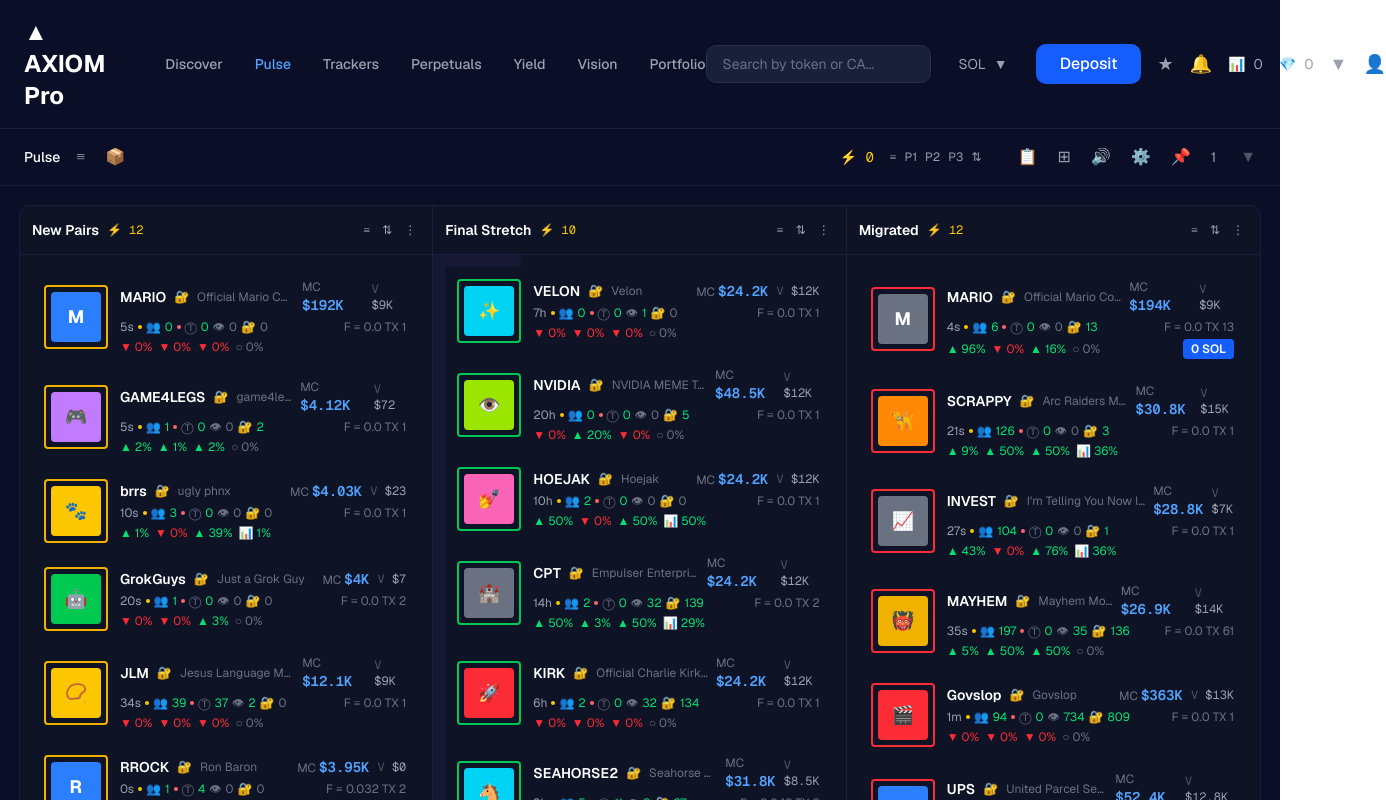
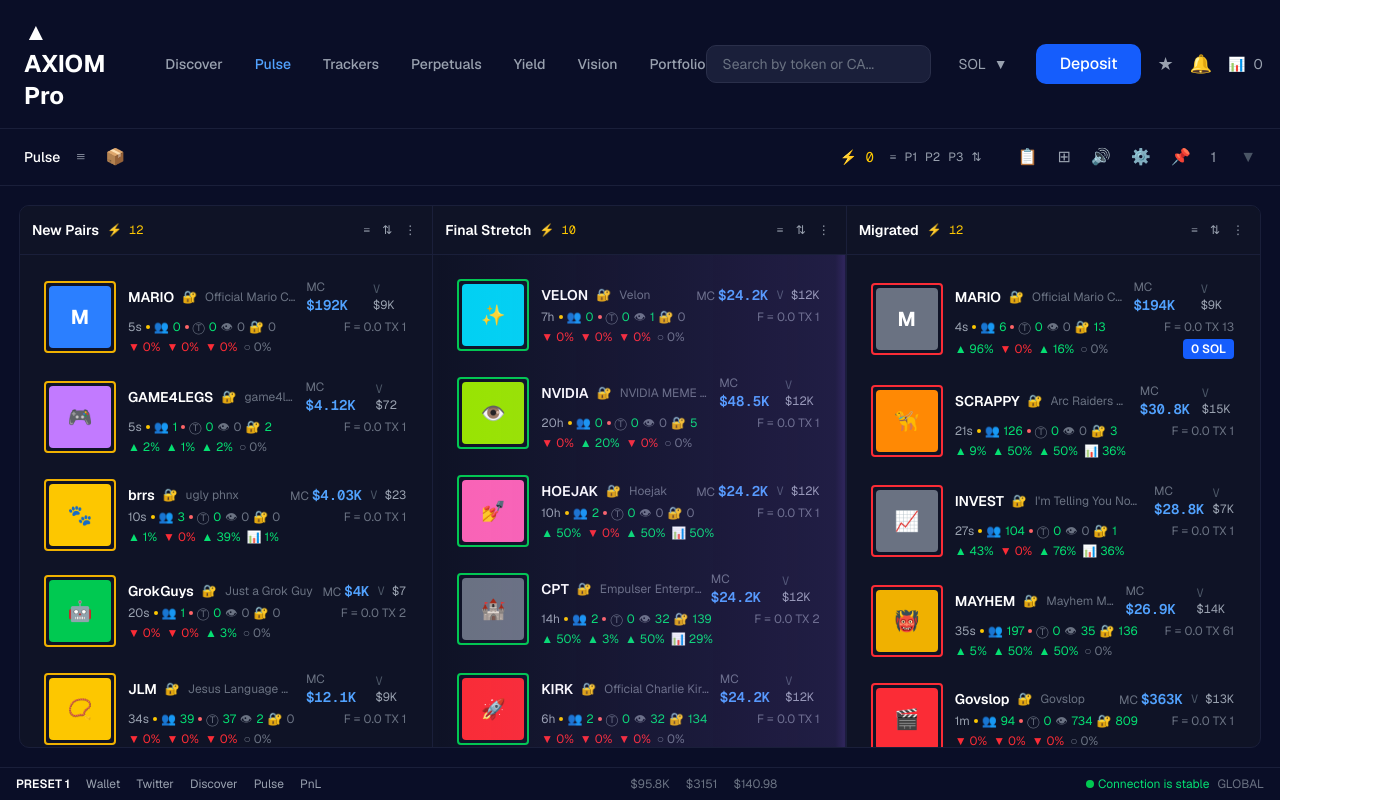
Before and after one commit to NysaPahari/Token-trading-table_Axiom, a Next.js app: page / in a window 1280 px wide. Shown: the top 800 px of the page, 1386 px wide, since content can reach past the window. Built offline with nearby package versions, Linux system fonts and the light colour scheme.

Commit message:
enhance ui

```diff
--- a/app/layout.tsx
+++ b/app/layout.tsx
@@ -36,8 +36,8 @@ export default function RootLayout({
   children: React.ReactNode
 }>) {
   return (
-    <html lang="en">
-      <body className={`font-sans antialiased`}>
+    <html lang="en" className="h-full overflow-hidden">
+      <body className={`font-sans antialiased h-full overflow-hidden`}>
         <ErrorBoundary>{children}</ErrorBoundary>
         <Analytics />
       </body>
--- a/app/page.tsx
+++ b/app/page.tsx
@@ -8,7 +8,7 @@ export const metadata: Metadata = {
 
 export default function Home() {
   return (
-    <main className="min-h-screen bg-[#0a0e27]">
+    <main className="h-screen bg-[#0a0e27] overflow-hidden">
       <PulseInterface />
     </main>
   )
--- a/components/column-section.tsx
+++ b/components/column-section.tsx
@@ -38,20 +38,51 @@ export function ColumnSection({
   category,
   isGradientAnimated,
 }: ColumnSectionProps) {
-  const [shimmerPos, setShimmerPos] = useState(0)
+  const [shimmerPos, setShimmerPos] = useState(-100)
 
   useEffect(() => {
     if (!isGradientAnimated) return
 
-    const interval = setInterval(() => {
-      setShimmerPos((prev) => (prev + 0.5) % 200)
-    }, 16)
+    let timeoutId: NodeJS.Timeout
 
-    return () => clearInterval(interval)
+    const animate = () => {
+      setShimmerPos(-100)
+
+      // Animate from left to right over 2 seconds
+      const startTime = Date.now()
+      const duration = 2000
+
+      const updatePosition = () => {
+        const elapsed = Date.now() - startTime
+        const progress = Math.min(elapsed / duration, 1)
+
+        // Move from -100% (off-screen left) to 200% (off-screen right)
+        setShimmerPos(-100 + progress * 300)
+
+        if (progress < 1) {
+          requestAnimationFrame(updatePosition)
+        } else {
+          // Wait a moment then restart
+          timeoutId = setTimeout(() => {
+            animate()
+          }, 100)
+        }
+      }
+
+      requestAnimationFrame(updatePosition)
+    }
+
+    animate()
+
+    return () => {
+      if (timeoutId) {
+        clearTimeout(timeoutId)
+      }
+    }
   }, [isGradientAnimated])
 
   return (
-    <div className="flex-shrink-0 w-1/3 h-full flex flex-col border-r border-[#1a1f3a] last:border-r-0 overflow-hidden">
+    <div className="flex-shrink-0 w-1/3 h-full flex flex-col border-r border-[#1a1f3a] last:border-r-0 overflow-hidden relative">
       {/* Column header - sticky */}
       <div className="bg-[#0f1326] border-b border-[#1a1f3a] p-3 sticky top-0 z-40 flex items-center justify-between flex-shrink-0">
         <div className="flex items-center gap-2">
@@ -65,20 +96,20 @@ export function ColumnSection({
         </div>
       </div>
 
-      <div
-        className="flex-1 overflow-y-auto pr-0.5 custom-scrollbar relative"
-        style={
-          isGradientAnimated
-            ? {
-                backgroundImage: `linear-gradient(90deg, transparent 0%, rgba(139, 92, 246, 0.12) ${shimmerPos}%, rgba(139, 92, 246, 0.18) ${shimmerPos + 2}%, rgba(139, 92, 246, 0.12) ${shimmerPos + 8}%, transparent ${shimmerPos + 12}%)`,
-                backgroundSize: '200% 100%',
-                backgroundPosition: `${shimmerPos}% 0`,
-                backgroundRepeat: 'no-repeat',
-              }
-            : {}
-        }
-      >
-        <div className="space-y-0 p-3">
+      <div className="flex-1 overflow-y-auto pr-0.5 custom-scrollbar relative">
+        {/* Shimmer overlay on top */}
+        {isGradientAnimated && (
+          <div
+            className="absolute inset-0 pointer-events-none z-50"
+            style={{
+              backgroundImage: `linear-gradient(90deg, transparent 0%, rgba(139, 92, 246, 0.15) ${shimmerPos + 10}%, rgba(139, 92, 246, 0.25) ${shimmerPos + 12}%, rgba(139, 92, 246, 0.15) ${shimmerPos + 18}%, transparent ${shimmerPos + 22}%)`,
+              backgroundSize: '100% 100%',
+              backgroundPosition: `${shimmerPos}% 0`,
+              backgroundRepeat: 'no-repeat',
+            }}
+          />
+        )}
+        <div className="space-y-0 p-3 relative z-10">
           {tokens.map((token) => (
             <TokenCard key={token.id} token={token} category={category} />
           ))}
--- a/components/pulse-interface.tsx
+++ b/components/pulse-interface.tsx
@@ -703,9 +703,9 @@ const MOCK_TOKENS = {
 
 export function PulseInterface() {
   return (
-    <div className="min-h-screen bg-[#0a0e27] text-white flex flex-col">
+    <div className="h-screen bg-[#0a0e27] text-white flex flex-col overflow-hidden">
       <Header />
-      <div className="px-[0.5cm] py-[0.5cm] flex-1 overflow-hidden">
+      <div className="px-[0.5cm] py-[0.5cm] flex-1 overflow-hidden min-h-0">
         <div className="w-full h-full bg-[#0f1326] rounded-lg border border-[#1a1f3a] overflow-hidden flex flex-col">
           <div className="flex flex-1 overflow-hidden min-h-0">
             <ColumnSection
@@ -725,8 +725,10 @@ export function PulseInterface() {
               category="migrated"
             />
           </div>
-          <BottomBar />
         </div>
+      </div>
+      <div className="flex-shrink-0">
+        <BottomBar />
       </div>
     </div>
   )
--- a/components/token-card.tsx
+++ b/components/token-card.tsx
@@ -92,7 +92,7 @@ export function TokenCard({ token, category = 'new-pairs' }: TokenCardProps) {
         <div className="flex items-center gap-3">
           {/* Icon with border color */}
           <div
-            className={`w-16 h-16 flex items-center justify-center text-lg font-bold flex-shrink-0 border-2 rounded p-[5px] ${getIconBorderColor()}`}
+            className={`w-[72px] h-[72px] flex items-center justify-center text-xl font-bold flex-shrink-0 border-[2px] rounded p-[3px] ${getIconBorderColor()}`}
           >
             <div className={`w-full h-full flex items-center justify-center rounded ${getIconColor(
               token.gradient
```
